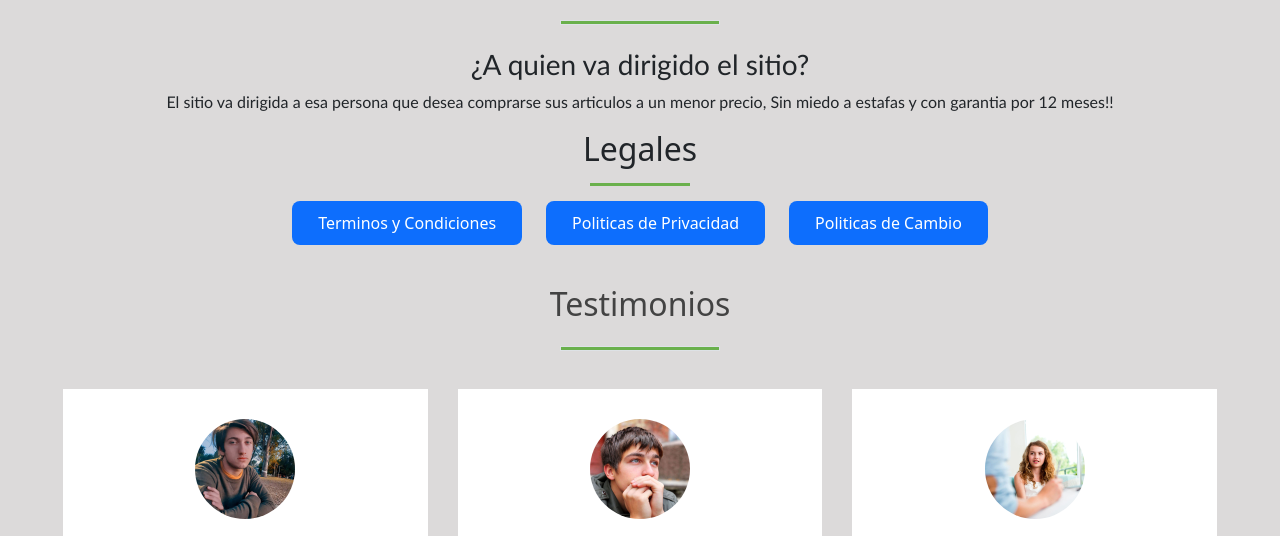
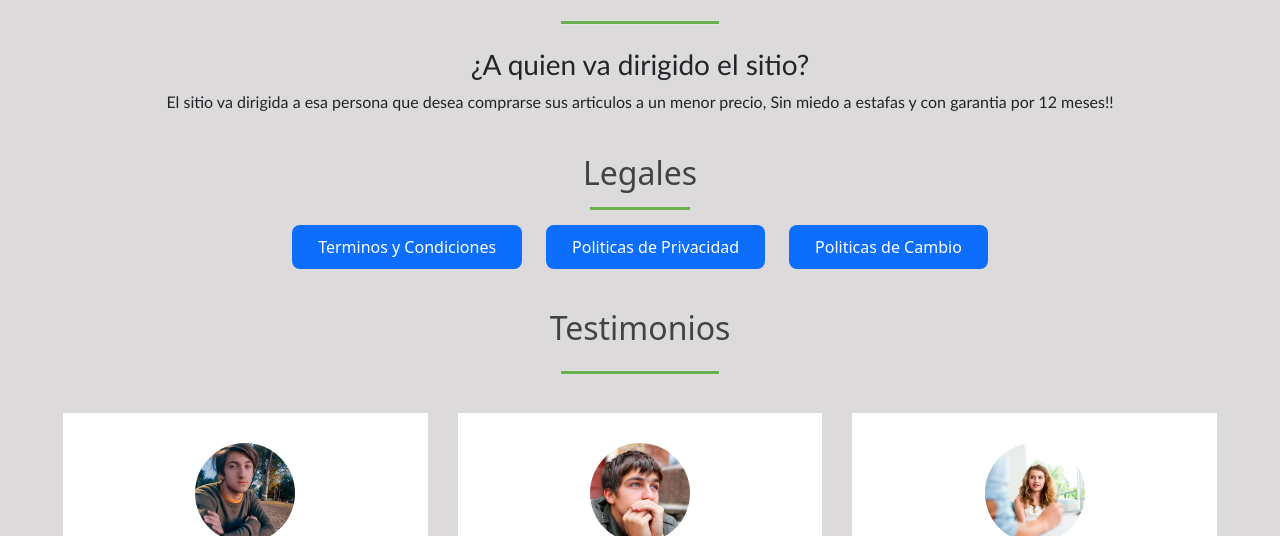
Before and after one commit to santi-program/Electric, a website: page pages/cliente.html in a window 1280 px wide. Shown: the part 151-687 px from the top of the page. Drawn offline with nearby package versions, Linux system fonts and the light colour scheme; a web font is replaced by a local one.

Commit message:
correccion de h1 en clientes

```diff
--- a/scss/layout/_clientes.scss
+++ b/scss/layout/_clientes.scss
@@ -1,7 +1,7 @@
 main{
     h1{
+        color: #434343;
         padding-top: 2.25rem;
-        color: #434343;
     }
         .border{
             @include border(160px,5px,#6ab04c,23px auto);
@@ -14,8 +14,10 @@ main{
 }
 .Legales{
     text-align: $align;
-    h3{
-        @extend h1;
+
+    h2{
+        color: #434343;
+        padding-top: 1.5rem;
     }
     .border2{
         @include border(100px, 3px, #6ab04c, 15px auto);
```
Also changed, not shown: css/style.css, 1 other file.
